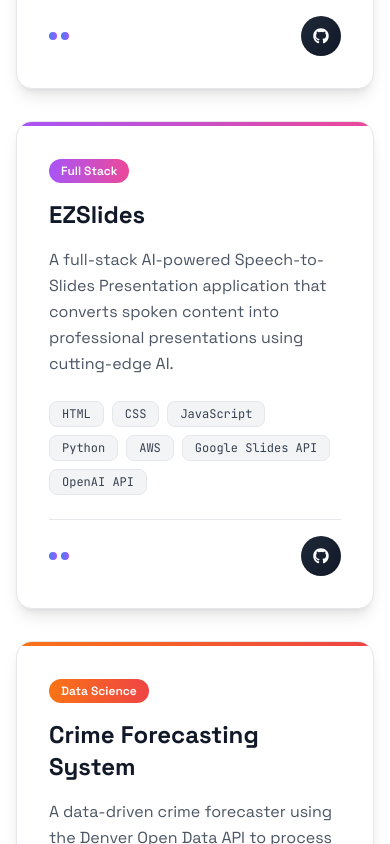
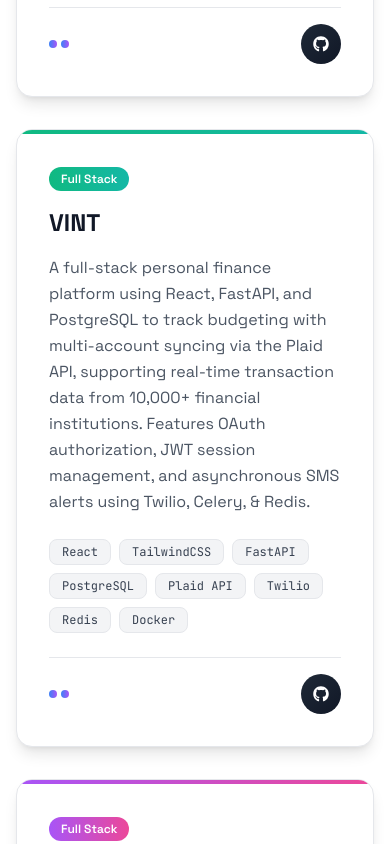
Before and after one commit to sudarshanr10/personal-website, a React (Vite) app: page / in a window 390 px wide. Shown: the part 4860-5704 px from the top of the page. Built offline with nearby package versions, Linux system fonts and the light colour scheme.

Commit message:
feat: Reduce light mode brightness, enlarge contact icons, smooth scroll to top, add VINT project

```diff
--- a/src/components/Hero.tsx
+++ b/src/components/Hero.tsx
@@ -35,11 +35,11 @@ const Hero = () => {
           <div className="flex justify-center gap-6">
             <a
               href="mailto:sudarshan86.ramesh@gmail.com"
-              className="group relative w-14 h-14 flex items-center justify-center rounded-full bg-gradient-to-br from-blue-500 to-blue-600 hover:from-blue-600 hover:to-blue-700 text-white shadow-lg hover:shadow-2xl transition-all duration-300 transform hover:scale-110 active:scale-95 hover:-translate-y-1"
+              className="group relative w-16 h-16 flex items-center justify-center rounded-full bg-gradient-to-br from-blue-500 to-blue-600 hover:from-blue-600 hover:to-blue-700 text-white shadow-lg hover:shadow-2xl transition-all duration-300 transform hover:scale-110 active:scale-95 hover:-translate-y-1"
               aria-label="Email"
               title="Email"
             >
-              <FaEnvelope size={20} className="group-hover:scale-125 transition-transform duration-300" />
+              <FaEnvelope size={24} className="group-hover:scale-125 transition-transform duration-300" />
               <div className="absolute bottom-full mb-2 left-1/2 transform -translate-x-1/2 opacity-0 group-hover:opacity-100 transition-opacity duration-300 bg-gray-900 dark:bg-gray-800 text-white text-xs px-2 py-1 rounded whitespace-nowrap">
                 Email
               </div>
@@ -48,11 +48,11 @@ const Hero = () => {
               href="https://github.com/sudarshanr10"
               target="_blank"
               rel="noopener noreferrer"
-              className="group relative w-14 h-14 flex items-center justify-center rounded-full bg-gradient-to-br from-gray-800 to-gray-900 hover:from-gray-900 hover:to-black text-white shadow-lg hover:shadow-2xl transition-all duration-300 transform hover:scale-110 active:scale-95 hover:-translate-y-1"
+              className="group relative w-16 h-16 flex items-center justify-center rounded-full bg-gradient-to-br from-gray-800 to-gray-900 hover:from-gray-900 hover:to-black text-white shadow-lg hover:shadow-2xl transition-all duration-300 transform hover:scale-110 active:scale-95 hover:-translate-y-1"
               aria-label="GitHub"
               title="GitHub"
             >
-              <FaGithub size={20} className="group-hover:scale-125 transition-transform duration-300" />
+              <FaGithub size={24} className="group-hover:scale-125 transition-transform duration-300" />
               <div className="absolute bottom-full mb-2 left-1/2 transform -translate-x-1/2 opacity-0 group-hover:opacity-100 transition-opacity duration-300 bg-gray-900 dark:bg-gray-800 text-white text-xs px-2 py-1 rounded whitespace-nowrap">
                 GitHub
               </div>
@@ -61,11 +61,11 @@ const Hero = () => {
               href="https://www.linkedin.com/in/sudarshan-ramesh-424386204/"
               target="_blank"
               rel="noopener noreferrer"
-              className="group relative w-14 h-14 flex items-center justify-center rounded-full bg-gradient-to-br from-blue-600 to-blue-700 hover:from-blue-700 hover:to-blue-800 text-white shadow-lg hover:shadow-2xl transition-all duration-300 transform hover:scale-110 active:scale-95 hover:-translate-y-1"
+              className="group relative w-16 h-16 flex items-center justify-center rounded-full bg-gradient-to-br from-blue-600 to-blue-700 hover:from-blue-700 hover:to-blue-800 text-white shadow-lg hover:shadow-2xl transition-all duration-300 transform hover:scale-110 active:scale-95 hover:-translate-y-1"
               aria-label="LinkedIn"
               title="LinkedIn"
             >
-              <FaLinkedin size={20} className="group-hover:scale-125 transition-transform duration-300" />
+              <FaLinkedin size={24} className="group-hover:scale-125 transition-transform duration-300" />
               <div className="absolute bottom-full mb-2 left-1/2 transform -translate-x-1/2 opacity-0 group-hover:opacity-100 transition-opacity duration-300 bg-gray-900 dark:bg-gray-800 text-white text-xs px-2 py-1 rounded whitespace-nowrap">
                 LinkedIn
               </div>
@@ -74,11 +74,11 @@ const Hero = () => {
               href="https://www.instagram.com/sudarshanr10/"
               target="_blank"
               rel="noopener noreferrer"
-              className="group relative w-14 h-14 flex items-center justify-center rounded-full bg-gradient-to-br from-pink-500 to-rose-500 hover:from-pink-600 hover:to-rose-600 text-white shadow-lg hover:shadow-2xl transition-all duration-300 transform hover:scale-110 active:scale-95 hover:-translate-y-1"
+              className="group relative w-16 h-16 flex items-center justify-center rounded-full bg-gradient-to-br from-pink-500 to-rose-500 hover:from-pink-600 hover:to-rose-600 text-white shadow-lg hover:shadow-2xl transition-all duration-300 transform hover:scale-110 active:scale-95 hover:-translate-y-1"
               aria-label="Instagram"
               title="Instagram"
             >
-              <FaInstagram size={20} className="group-hover:scale-125 transition-transform duration-300" />
+              <FaInstagram size={24} className="group-hover:scale-125 transition-transform duration-300" />
               <div className="absolute bottom-full mb-2 left-1/2 transform -translate-x-1/2 opacity-0 group-hover:opacity-100 transition-opacity duration-300 bg-gray-900 dark:bg-gray-800 text-white text-xs px-2 py-1 rounded whitespace-nowrap">
                 Instagram
               </div>
--- a/src/components/Navbar.tsx
+++ b/src/components/Navbar.tsx
@@ -18,10 +18,15 @@ const Navbar = ({ activeSection }: NavbarProps) => {
   ]
 
   const scrollToSection = (sectionId: string) => {
-    const element = document.getElementById(sectionId)
-    if (element) {
-      element.scrollIntoView({ behavior: 'smooth' })
+    if (sectionId === 'home') {
+      window.scrollTo({ top: 0, behavior: 'smooth' })
       setIsOpen(false)
+    } else {
+      const element = document.getElementById(sectionId)
+      if (element) {
+        element.scrollIntoView({ behavior: 'smooth' })
+        setIsOpen(false)
+      }
     }
   }
 
--- a/src/components/Projects.tsx
+++ b/src/components/Projects.tsx
@@ -14,6 +14,15 @@ const Projects = () => {
     },
     {
       id: 2,
+      title: 'VINT',
+      description: 'A full-stack personal finance platform using React, FastAPI, and PostgreSQL to track budgeting with multi-account syncing via the Plaid API, supporting real-time transaction data from 10,000+ financial institutions. Features OAuth authorization, JWT session management, and asynchronous SMS alerts using Twilio, Celery, & Redis.',
+      technologies: ['React', 'TailwindCSS', 'FastAPI', 'PostgreSQL', 'Plaid API', 'Twilio', 'Redis', 'Docker'],
+      githubUrl: 'https://github.com/sudarshanr10/VINT',
+      category: 'Full Stack',
+      color: 'from-emerald-500 to-teal-500',
+    },
+    {
+      id: 3,
       title: 'EZSlides',
       description: 'A full-stack AI-powered Speech-to-Slides Presentation application that converts spoken content into professional presentations using cutting-edge AI.',
       technologies: ['HTML', 'CSS', 'JavaScript', 'Python', 'AWS', 'Google Slides API', 'OpenAI API'],
@@ -22,7 +31,7 @@ const Projects = () => {
       color: 'from-purple-500 to-pink-500',
     },
     {
-      id: 3,
+      id: 4,
       title: 'Crime Forecasting System',
       description: 'A data-driven crime forecaster using the Denver Open Data API to process data for hotspot analysis and trend predictions with machine learning.',
       technologies: ['Python', 'NumPy', 'Pandas', 'scikit-learn', 'folium', 'statsmodels', 'SQLite'],
@@ -53,7 +62,7 @@ const Projects = () => {
           </p>
         </div>
 
-        <div className="grid grid-cols-1 md:grid-cols-2 lg:grid-cols-3 gap-8">
+        <div className="grid grid-cols-1 md:grid-cols-2 lg:grid-cols-4 gap-8">
           {projects.map((project, index) => (
             <div
               key={project.id}
--- a/src/index.css
+++ b/src/index.css
@@ -20,16 +20,16 @@
 
   html.light {
     color-scheme: light;
-    background-color: #ffffff;
+    background-color: #f8f9fa;
   }
 
   html:not(.dark) {
     color-scheme: light;
-    background-color: #ffffff;
+    background-color: #f8f9fa;
   }
 
   body {
-    @apply bg-white dark:bg-gray-950 text-gray-900 dark:text-gray-50;
+    @apply bg-gray-50 dark:bg-gray-950 text-gray-900 dark:text-gray-50;
     font-family: 'Space Grotesk', 'JetBrains Mono', monospace, sans-serif;
     transition: background-color 0.5s ease, color 0.5s ease;
     background-color: inherit;
```
